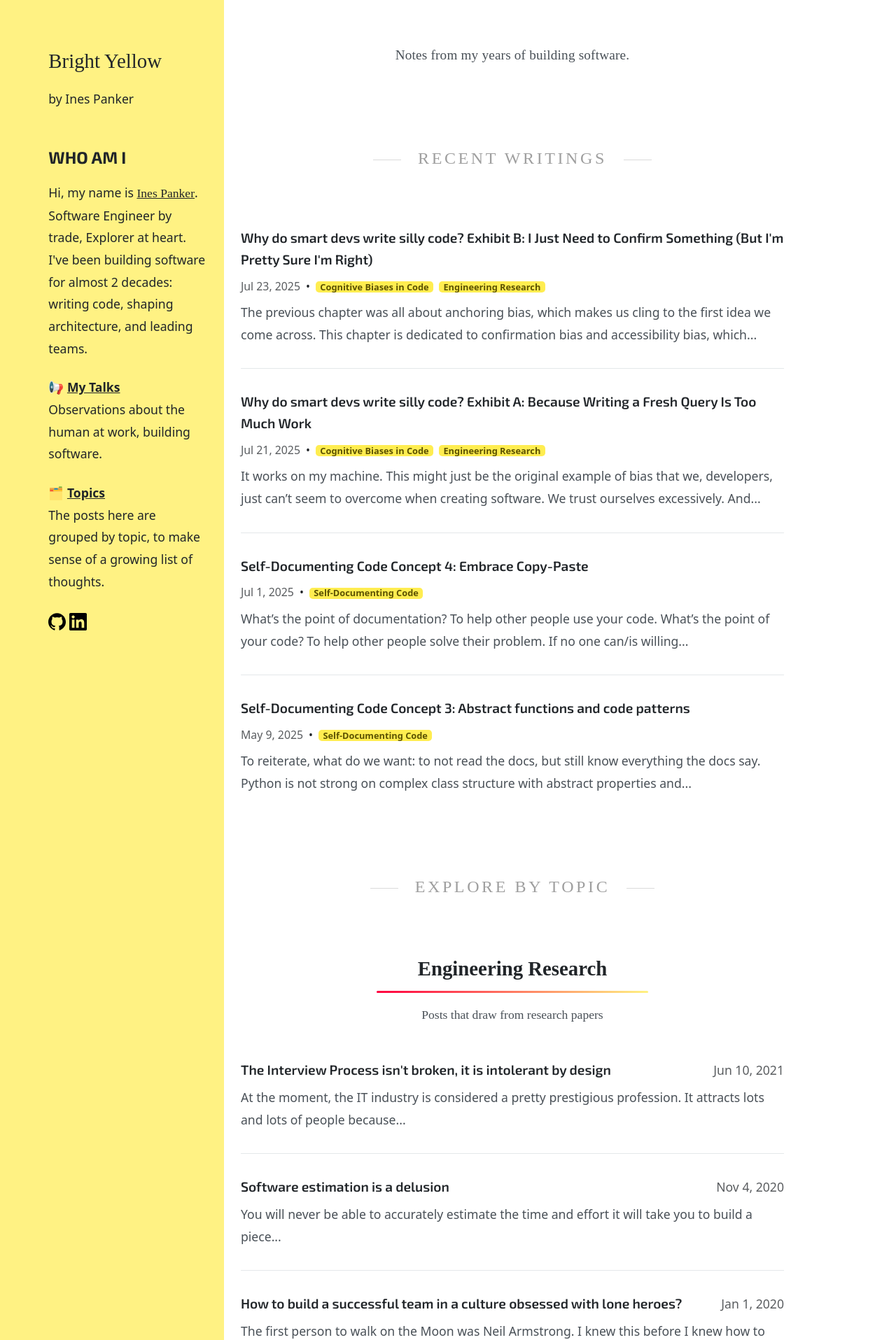
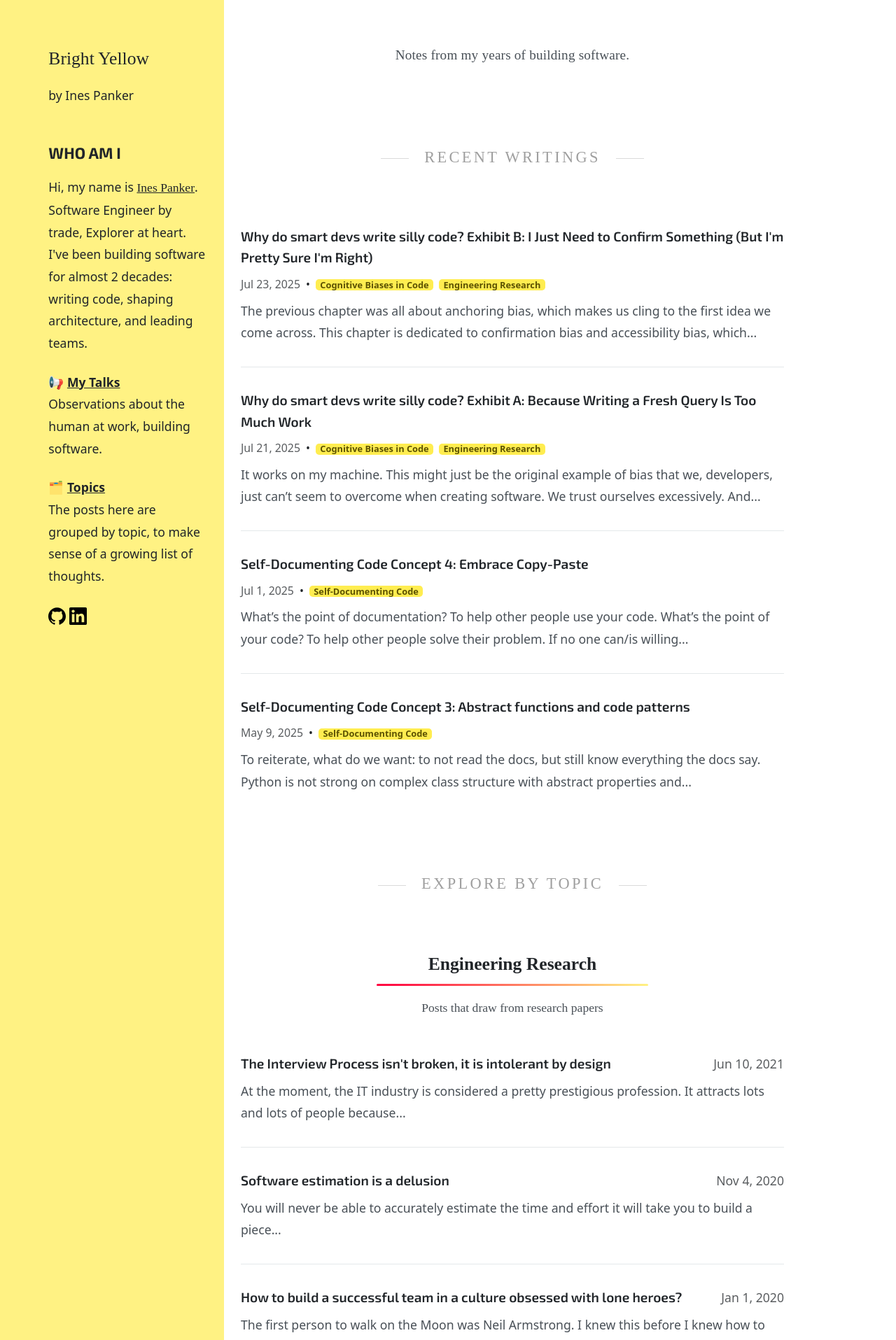
Before and after one commit to inesp/inesp.github.io, a Jekyll site: the page built from index.md, in a window 1280 px wide. Shown: the top 1915 px of the page at 70% size. Built offline with Jekyll 4.4.1, drawn with Linux system fonts in a browser that asks for light colours; nearby versions of some CDN libraries; some web fonts are replaced.

Commit message:
Fix font sizes

```diff
--- a/_includes/head.html
+++ b/_includes/head.html
@@ -19,7 +19,7 @@
   {%- seo -%}
 
   <link href="https://cdn.jsdelivr.net/npm/bootstrap@5.3.3/dist/css/bootstrap.min.css" rel="stylesheet" integrity="sha384-QWTKZyjpPEjISv5WaRU9OFeRpok6YctnYmDr5pNlyT2bRjXh0JMhjY6hW+ALEwIH" crossorigin="anonymous">
-  <link rel="stylesheet" href="{{ "/assets/bs-override.css" | relative_url }}?v10">
+  <link rel="stylesheet" href="{{ "/assets/bs-override.css" | relative_url }}?v11">
 
   {% feed_meta %}
 
--- a/_sass/colors.scss
+++ b/_sass/colors.scss
@@ -20,7 +20,7 @@ $double-radius: 9px;
 $standard-font-size: 1.1rem;
 $standard-line-height: 1.8;
 
-$h1-font-size: 2rem;
-$h2-font-size: 1.8rem;
-$h3-font-size: 1.5rem;
-$h4-font-size: 1.2rem;
+$h1-font-size: var(--h1-size);
+$h2-font-size: var(--h2-size);
+$h3-font-size: var(--h3-size);
+$h4-font-size: var(--h4-size);
--- /dev/null
+++ b/_sass/font_sizes.scss
@@ -0,0 +1,28 @@
+
+:root {
+  --heading-scale: 0.8; /* adjust global scale here */
+
+  /* Bootstrap’s default heading sizes (approximate for v5.3) */
+  --bs-h1-size: 2.5rem;
+  --bs-h2-size: 2rem;
+  --bs-h3-size: 1.75rem;
+  --bs-h4-size: 1.5rem;
+  --bs-h5-size: 1.25rem;
+  --bs-h6-size: 1rem;
+
+  /* Define *new* scaled versions */
+  --h1-size: calc(var(--bs-h1-size) * var(--heading-scale));
+  --h2-size: calc(var(--bs-h2-size) * var(--heading-scale));
+  --h3-size: calc(var(--bs-h3-size) * var(--heading-scale));
+  --h4-size: calc(var(--bs-h4-size) * var(--heading-scale));
+  --h5-size: calc(var(--bs-h5-size) * var(--heading-scale));
+  --h6-size: calc(var(--bs-h6-size) * var(--heading-scale));
+}
+
+
+h1, .h1 { font-size: var(--h1-size); }
+h2, .h2 { font-size: var(--h2-size); }
+h3, .h3 { font-size: var(--h3-size); }
+h4, .h4 { font-size: var(--h4-size); }
+h5, .h5 { font-size: var(--h5-size); }
+h6, .h6 { font-size: var(--h6-size); }
--- a/_sass/home.scss
+++ b/_sass/home.scss
@@ -1,4 +1,5 @@
 @import "colors";
+@import "font_sizes";
 
 /* Intro */
 .home-intro {
@@ -136,7 +137,6 @@
   padding: 2rem 0 2.5rem;
 
   h4 {
-    font-size: $h4-font-size;
     margin-bottom: 1rem;
   }
 
--- a/assets/bs-override.scss
+++ b/assets/bs-override.scss
@@ -1,6 +1,7 @@
 ---
 ---
 
+@import "font_sizes";
 @import "fonts";
 @import "monokai.css";
 @import "emails";
@@ -19,14 +20,12 @@ aside {
 
   h2{
     font-family: 'Saira Stencil One', cursive;
-    font-size: $h2-font-size !important;
     a {
       text-decoration: none;
     }
   }
 
   h3{
-    font-size: $h3-font-size !important;
     text-transform: uppercase;
     font-weight: bold;
   }
@@ -118,9 +117,6 @@ h1,h2,h3,h4,h5,h6, .h1, .h2, .h3, .h4, .h5, .h6{
     text-transform: none;
   }
 }
-h1, .h1{
-  font-size: $h1-font-size;
-}
 
 .post-content h2,.post-content h3,.post-content h4,.post-content h5,.post-content h6,
 .post-content .h1, .post-content .h2, .post-content .h3, .post-content .h4, .post-content .h5, .post-content .h6{
@@ -139,7 +135,6 @@ h1, .h1{
   margin-bottom: 8rem;
 
   h2 {
-    font-size: $h2-font-size;
     line-height: 1.625;
     text-decoration: none;
 
```
